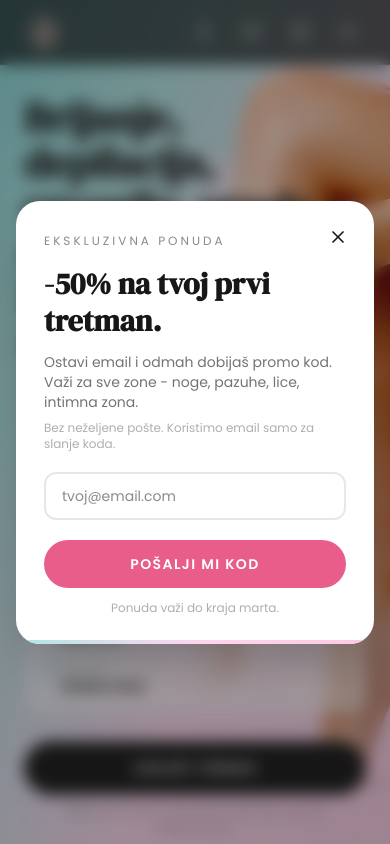
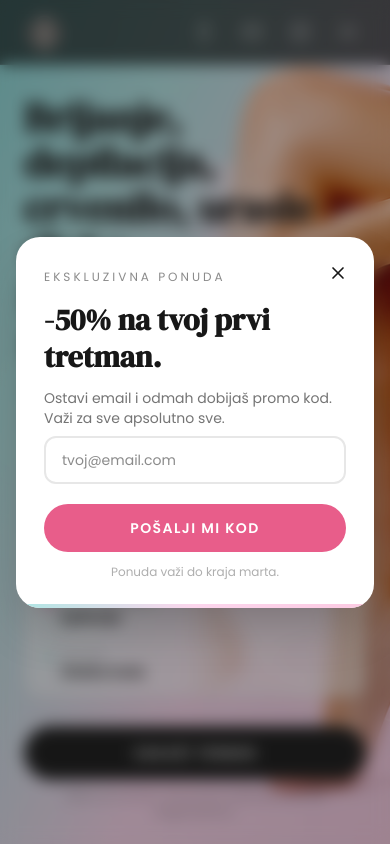
Before and after one commit to lukamacura/infinitylaserstudio, a Next.js app: page / in a window 390 px wide. Shown: the top 844 px of the page. Built offline with nearby package versions, Linux system fonts and the light colour scheme.

Commit message:
sitne izmnenice

```diff
--- a/app/layout.tsx
+++ b/app/layout.tsx
@@ -18,6 +18,9 @@ const poppins = Poppins({
 export const metadata: Metadata = {
   title: "Infinity Laser Studio",
   description: "Infinity Laser Studio",
+  icons: {
+    icon: "/logo.png",
+  },
 };
 
 export default function RootLayout({
--- a/components/FeaturedServices.tsx
+++ b/components/FeaturedServices.tsx
@@ -24,25 +24,25 @@ type ServiceCard =
 
 const services: ServiceCard[] = [
   {
-    name: "Epilacija – lice",
-    description: "Zauvek rešene dlačice na licu - bez iritacija, bez ponovnog rasta. Glatka koža svakog jutra.",
-    price: "od 2490rsd",
+    name: "Noge + Intima",
+    description: "Sloboda na plaži i u svakom trenutku. Glatka koža bez posledica brijanja i voska.",
+    price: "6000 rsd",
+    type: "photo",
+    photo: "/intime.png",
+  },
+  {
+    name: "Nausnice + brada",
+    description: "Savršeno definisane linije. Jednom epilacija i zauvek uredno.",
+    price: "1800 rsd",
     type: "photo",
     photo: "/face.png",
   },
   {
-    name: "Epilacija – celo telo",
-    description: "Svi delovi tela u jednom programu. Jednom investiraš - zauvek bez brijanja.",
-    price: "od 7790rsd",
+    name: "Stomak + Grudi",
+    description: "Čisto i uredno. Zauvek rešeno - bez brijanja, bez iritacija.",
+    price: "5700 rsd",
     type: "photo",
     photo: "/full_body.png",
-  },
-  {
-    name: "Epilacija - Intimna regija",
-    description: "Trajna udobnost i higijena bez kompromisa. Bez iritacija, uraslih dlaka i svakodnevne nege.",
-    price: "od 3190rsd",
-    type: "photo",
-    photo: "/intime.png",
   },
 ];
 
@@ -68,7 +68,7 @@ export default function FeaturedServices({ onOpen }: Props) {
           </div>
         </div>
         <p className="text-center font-poppins text-gray-500 text-base mb-14">
-          Svaki deo tela. Jedno trajno rešenje.
+          Popularni paketi. Jedno trajno rešenje.
         </p>
 
         {/* Cards */}
--- a/components/Hero.tsx
+++ b/components/Hero.tsx
@@ -158,6 +158,7 @@ export default function Hero({ onOpen }: { onOpen: () => void }) {
         {/* Left - Headline */}
         <div className="lg:col-span-5 flex flex-col justify-start pt-24 lg:justify-center lg:pt-0 gap-4 lg:gap-5">
           {/* <SparkleIcon className="mb-1 text-foreground/70" /> */}
+          <div className="min-h-[11rem] md:min-h-[13rem] lg:min-h-[15rem]">
             <AnimatePresence mode="wait">
               <motion.h1
                 key={hIdx}
@@ -174,12 +175,18 @@ export default function Hero({ onOpen }: { onOpen: () => void }) {
                 >
                   {h.gradient}
                 </motion.span>
-              {" "}
+                <motion.span
+                  initial={prefersReduced ? false : { opacity: 0 }}
+                  animate={{ opacity: 1 }}
+                  transition={{ duration: 0.1, delay: afterDelay }}
+                  style={{ display: "inline-block" }}
+                >{"\u00A0"}</motion.span>
                 <AnimatedChars text={h.after.trimStart()} startDelay={afterDelay} reduced={prefersReduced} />
               </motion.h1>
             </AnimatePresence>
+          </div>
           <p className="text-base md:text-lg text-foreground/60 font-poppins max-w-sm leading-relaxed">
-            Za 8 do 10 tretmana, zauvek se opraštaš od brijača, iritacija i uraslih dlaka. Jednom i zauvek.
+            Za 8 do 10 tretmana, zauvek se opraštaš od brijača, iritacija i uraslih dlaka.
           </p>
 
           {/* CTA — desktop only inline */}
--- a/components/Navbar.tsx
+++ b/components/Navbar.tsx
@@ -5,10 +5,10 @@ import Link from "next/link";
 import { useState, useEffect } from "react";
 
 const navLinks = [
-  { label: "O nama",   href: "/#o-nama"   },
+  { label: "Naša priča",   href: "/#o-nama"   },
   { label: "Usluge",   href: "/#usluge"   },
   { label: "Cenovnik", href: "/cenovnik" },
-  { label: "Kontakt",  href: "/#kontakt"  },
+  { label: "Tehnologija",  href: "/#tech"  },
 ] as const;
 
 export default function Navbar() {
--- a/components/PromoPopup.tsx
+++ b/components/PromoPopup.tsx
@@ -136,13 +136,9 @@ export default function PromoPopup({ onOpenBooking, isBookingOpen }: PromoPopupP
                 {/* Body */}
                 <p className="font-poppins text-sm text-foreground/60 mb-2">
                   Ostavi email i odmah dobijaš promo kod.
-                  Važi za sve zone - noge, pazuhe, lice, intimna zona.
+                  Važi za sve apsolutno sve.
                 </p>
 
-                {/* Reassurance */}
-                <p className="font-poppins text-xs text-foreground/35 mb-5">
-                  Bez neželjene pošte. Koristimo email samo za slanje koda.
-                </p>
 
                 {/* Error: duplicate */}
                 {popupState === "error_duplicate" && (
--- a/components/ServiceHighlights.tsx
+++ b/components/ServiceHighlights.tsx
@@ -47,7 +47,7 @@ const highlights = [
 
 export default function ServiceHighlights() {
   return (
-    <section className="py-20 px-6 bg-white">
+    <section id="tech" className="py-20 px-6 bg-white">
       <div className="max-w-6xl mx-auto">
         {/* Heading */}
         <div className="text-center mb-4">
```
Also changed, not shown: public/full_body.png. Lines whose indentation alone changed are shown as unchanged.
